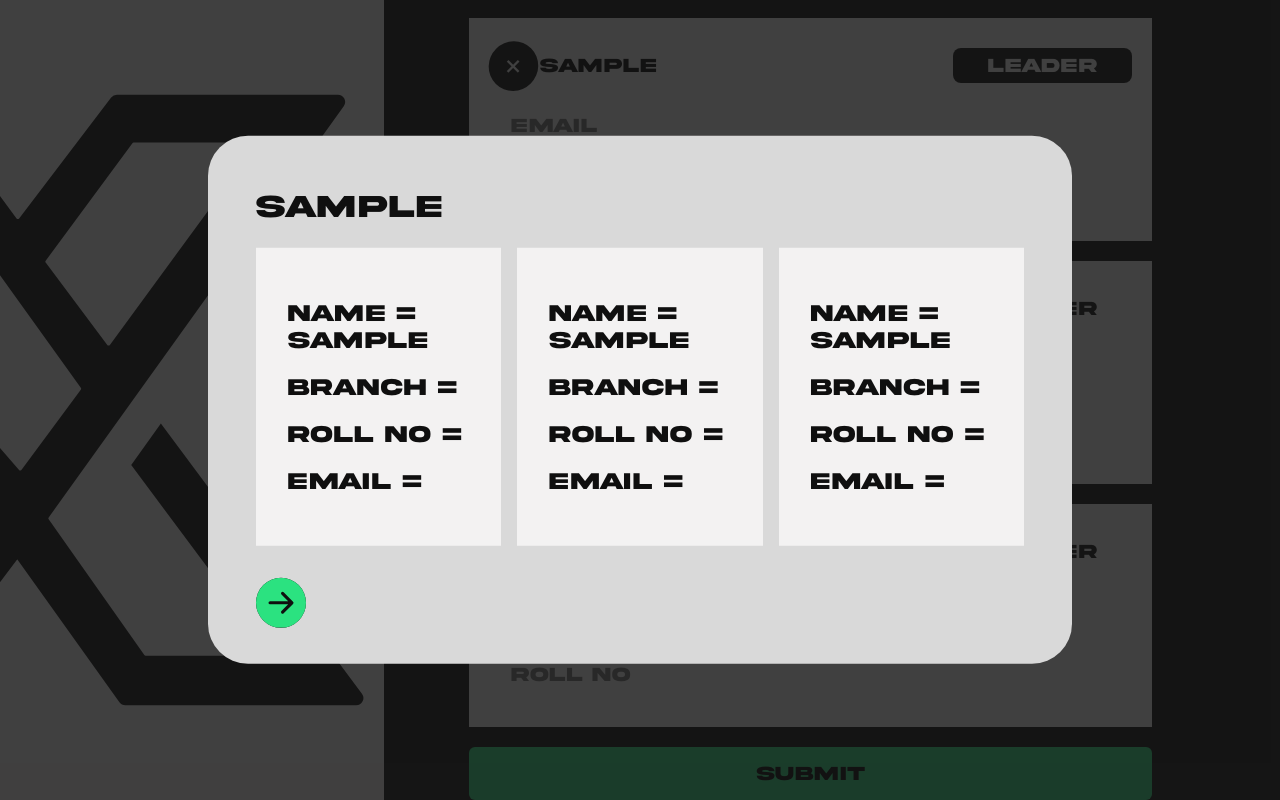
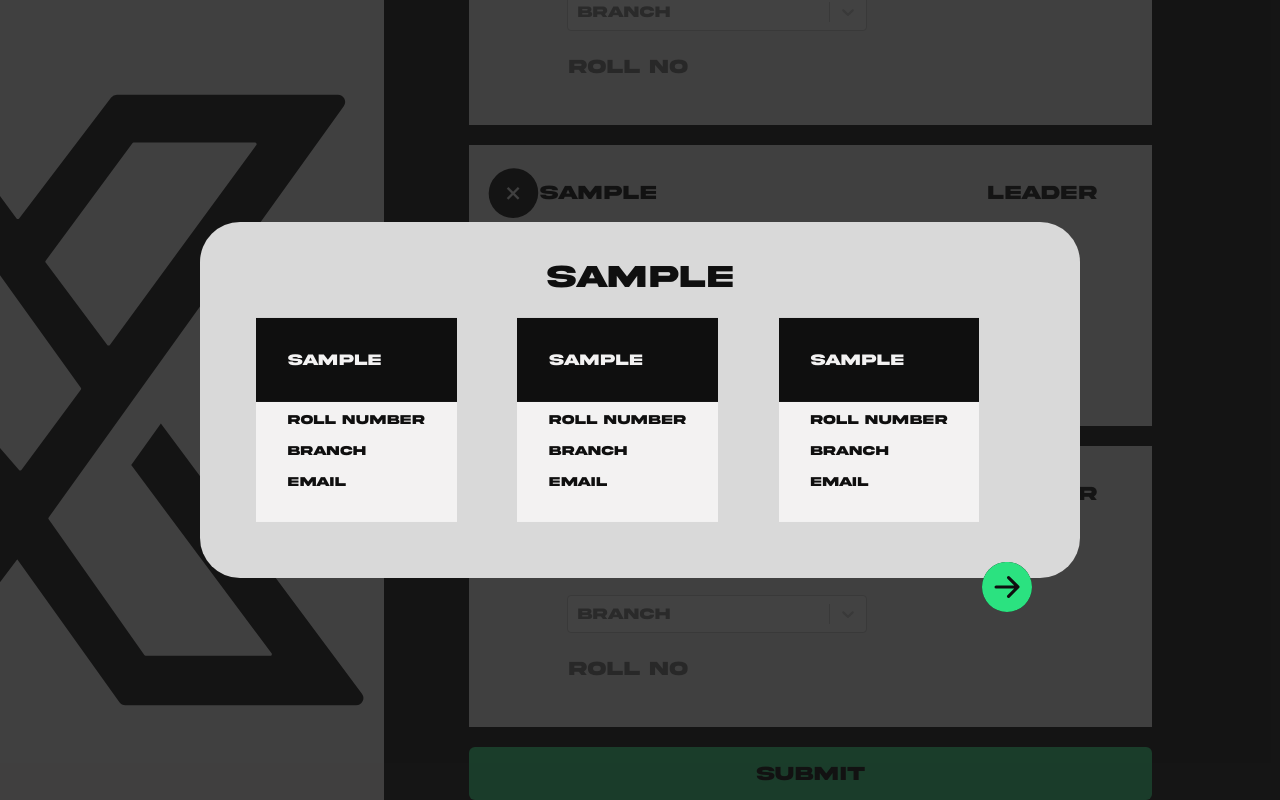
Before and after one commit to Iron0utlaw/NSUTthon24, a React (Create React App) app: page /r in a window 1280 px wide. Both pictures are taken after typing "Sample", "Sample", "Sample", "Sample" into the empty fields and a click on the button "Submit". Built offline with nearby package versions, Linux system fonts and the light colour scheme; no server answers.

Commit message:
Modal CSS part 2 and Accoridian CSS completed

```diff
--- a/src/comp/Preview.js
+++ b/src/comp/Preview.js
@@ -4,10 +4,15 @@ import './pre.css'
 const Preview = ({person}) => {
   return (
     <div className='card'>
-        <h2>Name = {person.name}</h2>
-        <h2>Branch = {person.branch}</h2>
-        <h2>Roll No = {person.rollno}</h2>
-        <h2>Email = {person.email}</h2>
+        <h2 className='pre-name'>{person.name}</h2>
+        <div className='pre-info'>
+          <h2 className='pre-info-header'>Roll Number</h2>
+          <h2 className='pre-rollno'>{person.rollno}</h2>
+          <h2 className='pre-info-header'>Branch</h2>
+          <h2 className='pre-branch'>{person.branch}</h2>
+          <h2 className='pre-info-header'>Email</h2>
+          <h2 className='pre-email'>{person.email}</h2>
+        </div>
         {/* {person.leader && <h2>Leader</h2>} */}
     </div>
   )
--- a/src/comp/acc/myacc.css
+++ b/src/comp/acc/myacc.css
@@ -6,6 +6,14 @@
     display: flex;
     flex-direction: column;
     justify-content: space-around;
+}
+
+.acc-toggle{
+    display: grid;
+    grid-template-rows: repeat(3,1fr);
+    gap: 1rem;
+    margin-left: 3.6rem;
+    align-self: flex-start;
 }
 
 .acc-container input{
--- a/src/comp/modal.css
+++ b/src/comp/modal.css
@@ -16,21 +16,26 @@
     min-height: max-content;
     min-width: 60vw;
     color: var(--sec);
-    padding: 2rem 3rem;
+    padding: 1rem 3.5rem 3.5rem 3.5rem;
     border-radius: 40px;
+}
+
+.modal-container h1{
+    text-align: center;
 }
 
 .team-pre{
     display: grid;
-    grid-template-columns: repeat(auto-fit, minmax(calc(25% - 1rem), 1fr));
+    grid-template-columns: repeat(auto-fit, minmax(calc(25%), 1fr));
     grid-auto-flow: row dense;
     gap: 1em;
 }
 
 .final-submit-btn{
-    position: relative;
+    position: absolute;
+    right: 0;
     margin-right: 3rem;
-    margin-top: 2rem;
+    margin-top: 2.5rem;
     border: none;
     border-radius: 100%;
     font-size: 50px;
--- a/src/comp/pre.css
+++ b/src/comp/pre.css
@@ -1,4 +1,24 @@
 .card{
     background-color: var(--main);
-    padding: 2rem;
+    font-size: 9px;
+    width: max-content;
+    height: max-content;
+    padding-bottom: 1rem;
 }
+
+.pre-info{
+    padding: 0 2rem;
+}
+
+.pre-name{
+    background-color: var(--sec);
+    color: var(--main);
+    padding: 2rem 2rem;
+    margin: 0;
+    line-height: 20px;
+    font-size: 1rem;
+}
+
+.pre-info h2{
+    margin-bottom: 1rem;
+}
```
